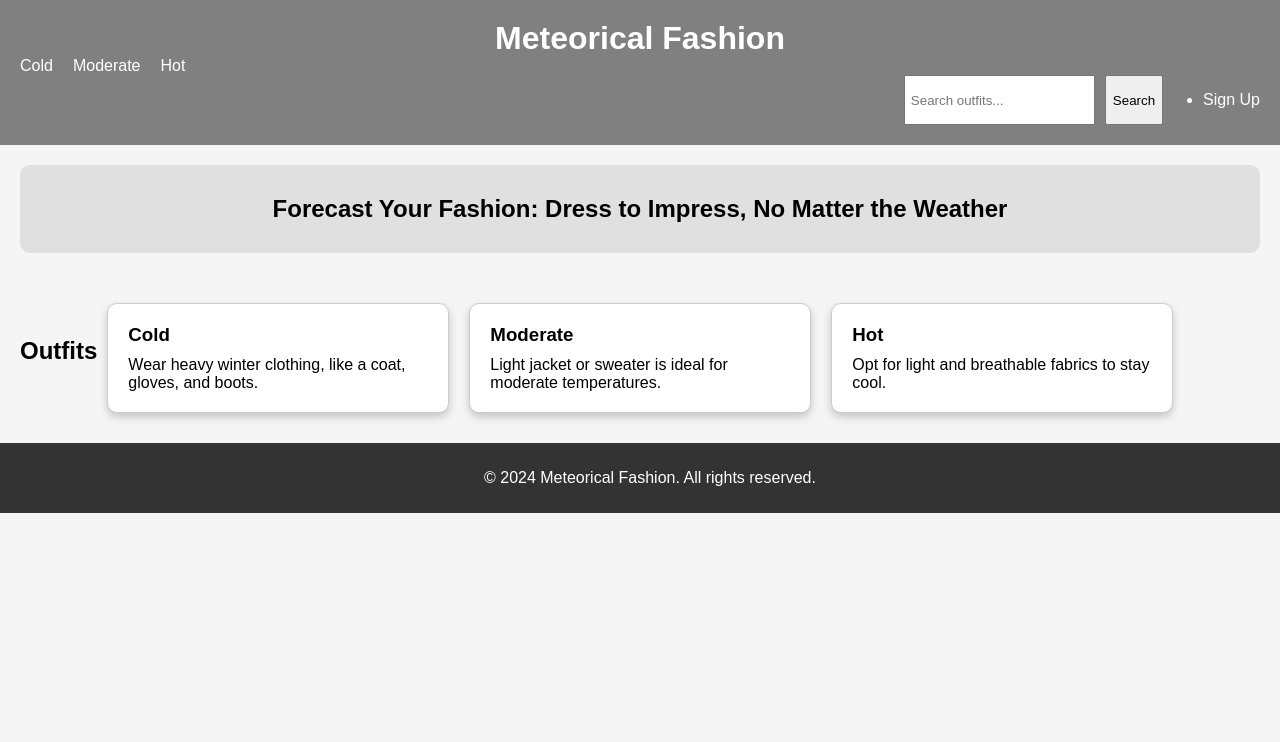
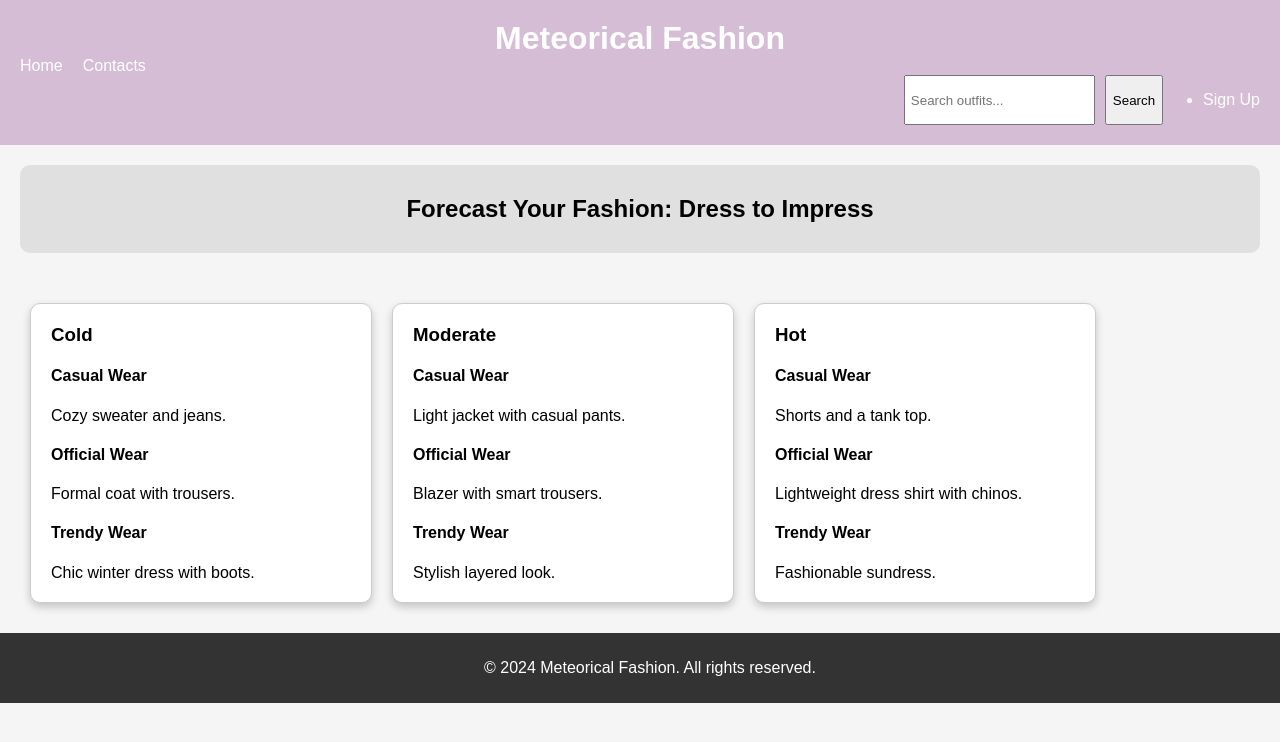
Before and after one commit to Patricia-Sigei/meteoric-fashion-II, a plain HTML site: page index.html in a window 1280 px wide. Drawn offline with Linux system fonts and the light colour scheme.

Commit message:
improves overall layout

```diff
--- a/assets/styles.css
+++ b/assets/styles.css
@@ -6,7 +6,7 @@ body {
 }
 
 .header-container {
-    background-color: grey;
+    background-color: rgb(214, 189, 214);
     color: white;
     display: flex;
     flex-direction: column;
--- a/index.html
+++ b/index.html
@@ -7,14 +7,12 @@
     <link rel="stylesheet" href="assets/styles.css">
 </head>
 <body>
-    <!-- The nav bar and search button go here -->
     <header class="header-container">
         <h1>Meteorical Fashion</h1>
         <nav id="nav">
             <ul>
-                <li><a href="#cold">Cold</a></li>
-                <li><a href="#moderate">Moderate</a></li>
-                <li><a href="#hot">Hot</a></li>
+                <li><a href="#home">Home</a></li>
+                <li><a href="#contacts">Contacts</a></li>
             </ul>
         </nav>
         <section id="filter">
@@ -28,25 +26,60 @@
 
     <main class="content-container">
         <section id="weather-info">
-            <h1>Forecast Your Fashion: Dress to Impress, No Matter the Weather</h1>
+            <h1>Forecast Your Fashion: Dress to Impress</h1>
         </section>
     </main>
 
     <div class="card-container">
-        <h2>Outfits</h2>
         <div class="card" id="cold">
             <h3>Cold</h3>
-            <p>Wear heavy winter clothing, like a coat, gloves, and boots.</p>
+            <div class="wear-section">
+                <h4>Casual Wear</h4>
+                <p>Cozy sweater and jeans.</p>
+            </div>
+            <div class="wear-section">
+                <h4>Official Wear</h4>
+                <p>Formal coat with trousers.</p>
+            </div>
+            <div class="wear-section">
+                <h4>Trendy Wear</h4>
+                <p>Chic winter dress with boots.</p>
+            </div>
         </div>
+
         <div class="card" id="moderate">
             <h3>Moderate</h3>
-            <p>Light jacket or sweater is ideal for moderate temperatures.</p>
+            <div class="wear-section">
+                <h4>Casual Wear</h4>
+                <p>Light jacket with casual pants.</p>
+            </div>
+            <div class="wear-section">
+                <h4>Official Wear</h4>
+                <p>Blazer with smart trousers.</p>
+            </div>
+            <div class="wear-section">
+                <h4>Trendy Wear</h4>
+                <p>Stylish layered look.</p>
+            </div>
         </div>
+
         <div class="card" id="hot">
             <h3>Hot</h3>
-            <p>Opt for light and breathable fabrics to stay cool.</p>
+            <div class="wear-section">
+                <h4>Casual Wear</h4>
+                <p>Shorts and a tank top.</p>
+            </div>
+            <div class="wear-section">
+                <h4>Official Wear</h4>
+                <p>Lightweight dress shirt with chinos.</p>
+            </div>
+            <div class="wear-section">
+                <h4>Trendy Wear</h4>
+                <p>Fashionable sundress.</p>
+            </div>
         </div>
     </div>
+
     <footer class="footer">
         <p>&copy; 2024 Meteorical Fashion. All rights reserved.</p>
     </footer>
```
